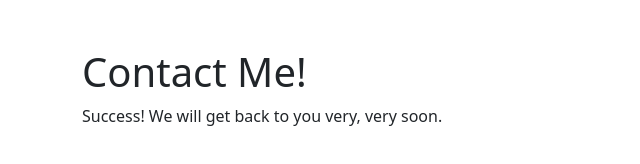
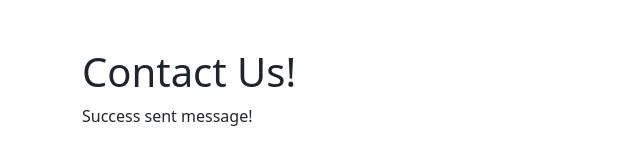
Before and after one commit to jareeee/gas-detector-web, a plain HTML site: page success.html in a window 1280 px wide. Shown: the whole page, without its empty margins (0-640 px from the left). Drawn offline with nearby package versions, Linux system fonts and the light colour scheme.

Commit message:
update success.html

```diff
--- a/success.html
+++ b/success.html
@@ -8,13 +8,13 @@
     <!-- Bootstrap CSS -->
     <link href="https://cdn.jsdelivr.net/npm/bootstrap@5.0.1/dist/css/bootstrap.min.css" rel="stylesheet" integrity="sha384-+0n0xVW2eSR5OomGNYDnhzAbDsOXxcvSN1TPprVMTNDbiYZCxYbOOl7+AMvyTG2x" crossorigin="anonymous">
 
-    <title>Hello, world!</title>
+    <title>Gas Detector</title>
   </head>
   <body>
 
     <div class="container mt-5">
-        <h1>Contact Me!</h1>
-        <p>Success! We will get back to you very, very soon.</p>
+        <h1>Contact Us!</h1>
+        <p>Success sent message!</p>
     </div>
 
 
```
